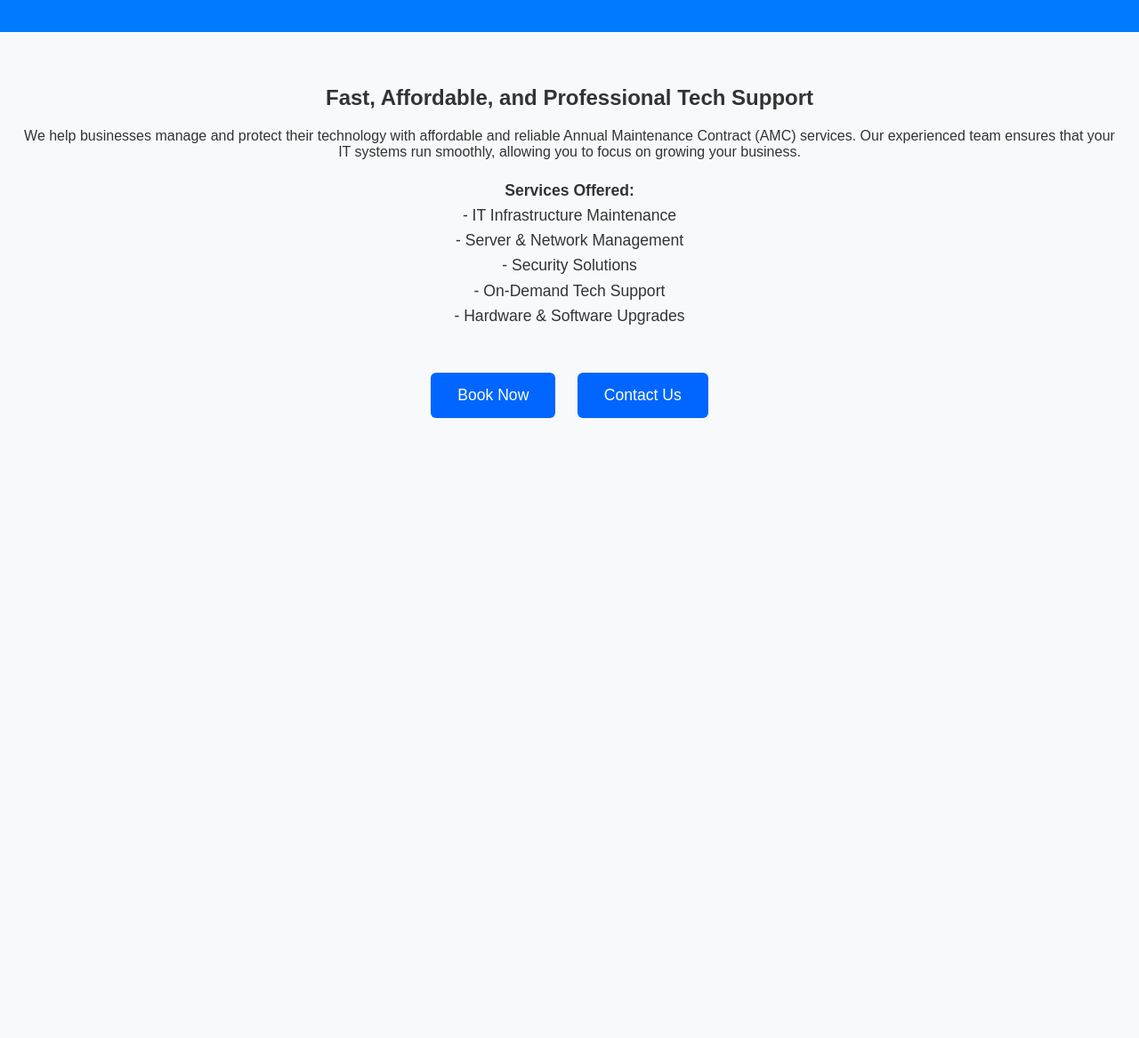
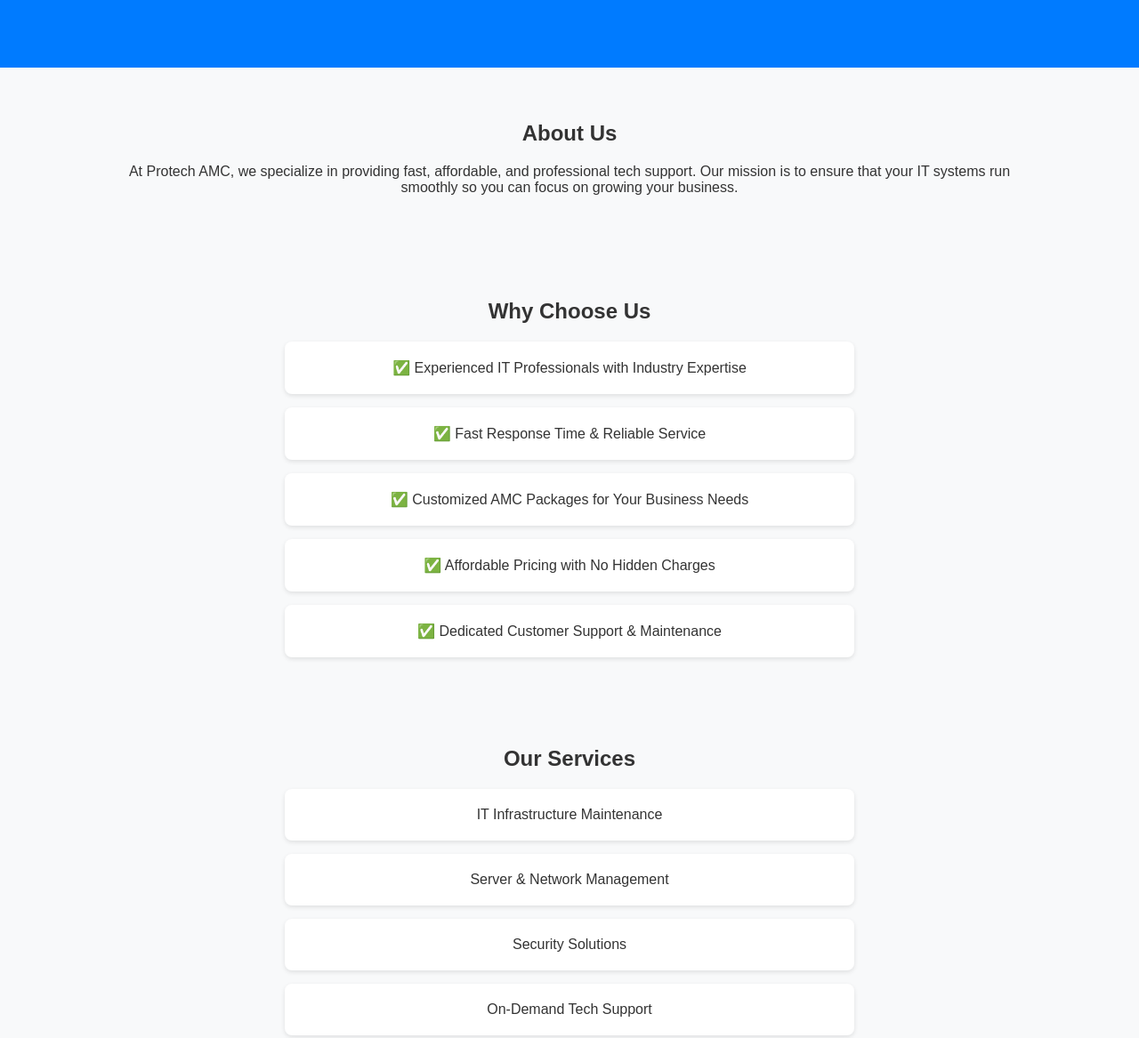
Before and after one commit to Procareamc/protechamc.github.io, a plain HTML site: page index.html in a window 1280 px wide. Shown: the part 150-1317 px from the top of the page at 89% size. Before the commit the page ends 800 px from the top, so only its background shows below. Drawn offline with Linux system fonts and the light colour scheme.

Commit message:
Update index.html

```diff
--- a/index.html
+++ b/index.html
@@ -23,6 +23,10 @@
     <meta name="twitter:description" content="Affordable IT Support & AMC Services for Businesses. Fast & Reliable Tech Maintenance by Protech AMC." />
     <meta name="twitter:image" content="https://procareamc.github.io/protechamc.github.io/og-image.png" />
 
+    <!-- Favicon -->
+    <link rel="icon" href="favicon.ico" type="image/x-icon" />
+
+    <!-- Styles -->
     <style>
         body {
             font-family: Arial, sans-serif;
@@ -34,28 +38,40 @@
         header {
             background-color: #007bff;
             color: white;
-            padding: 40px 20px;
+            padding: 60px 20px;
             text-align: center;
         }
-        h1 {
+        header h1 {
+            font-size: 3em;
             margin: 0;
-            font-size: 3em;
         }
-        p.subtitle {
+        header p {
             font-size: 1.2em;
             margin-top: 10px;
         }
-        main {
+        section {
             padding: 40px 20px;
+            max-width: 1000px;
+            margin: auto;
             text-align: center;
         }
-        .services {
-            margin-top: 20px;
-            font-size: 1.1em;
-            line-height: 1.6;
+        .services, .testimonials {
+            display: flex;
+            flex-direction: column;
+            gap: 15px;
+            align-items: center;
         }
-        .button-container {
-            margin-top: 40px;
+        .service-item {
+            background: white;
+            padding: 20px;
+            border-radius: 8px;
+            box-shadow: 0 2px 5px rgba(0,0,0,0.1);
+            max-width: 600px;
+            width: 100%;
+        }
+        .testimonial-item {
+            font-style: italic;
+            color: #555;
         }
         .button {
             background-color: #0066ff;
@@ -64,38 +80,81 @@
             text-decoration: none;
             border-radius: 6px;
             font-size: 1.1em;
-            margin: 10px;
             display: inline-block;
             transition: background-color 0.3s ease;
+            margin: 10px;
         }
         .button:hover {
             background-color: #0051cc;
         }
+        footer {
+            background-color: #222;
+            color: white;
+            text-align: center;
+            padding: 20px;
+            margin-top: 40px;
+        }
+        footer a {
+            color: #66b3ff;
+            text-decoration: none;
+        }
     </style>
 </head>
 <body>
+
     <header>
         <h1>Protech AMC</h1>
-        <p class="subtitle">Protecting Your Technology, Empowering Your Business</p>
+        <p>Protecting Your Technology, Empowering Your Business</p>
     </header>
 
-    <main>
-        <h2>Fast, Affordable, and Professional Tech Support</h2>
-        <p>We help businesses manage and protect their technology with affordable and reliable Annual Maintenance Contract (AMC) services. Our experienced team ensures that your IT systems run smoothly, allowing you to focus on growing your business.</p>
+    <section>
+        <h2>About Us</h2>
+        <p>
+            At Protech AMC, we specialize in providing fast, affordable, and professional tech support.
+            Our mission is to ensure that your IT systems run smoothly so you can focus on growing your business.
+        </p>
+    </section>
 
+    <section>
+        <h2>Why Choose Us</h2>
         <div class="services">
-            <strong>Services Offered:</strong><br>
-            - IT Infrastructure Maintenance<br>
-            - Server & Network Management<br>
-            - Security Solutions<br>
-            - On-Demand Tech Support<br>
-            - Hardware & Software Upgrades
+            <div class="service-item">✅ Experienced IT Professionals with Industry Expertise</div>
+            <div class="service-item">✅ Fast Response Time & Reliable Service</div>
+            <div class="service-item">✅ Customized AMC Packages for Your Business Needs</div>
+            <div class="service-item">✅ Affordable Pricing with No Hidden Charges</div>
+            <div class="service-item">✅ Dedicated Customer Support & Maintenance</div>
         </div>
+    </section>
 
-        <div class="button-container">
-            <a href="https://docs.google.com/forms/d/e/1FAIpQLSf9-njCALNRO0PCgUwht4nw3qSPZ5xGD6KuRvtywtjKWAOzVA/viewform?usp=sf_link" class="button" target="_blank">Book Now</a>
-            <a href="mailto:avinashkr.connect@gmail.com" class="button">Contact Us</a>
+    <section>
+        <h2>Our Services</h2>
+        <div class="services">
+            <div class="service-item">IT Infrastructure Maintenance</div>
+            <div class="service-item">Server & Network Management</div>
+            <div class="service-item">Security Solutions</div>
+            <div class="service-item">On-Demand Tech Support</div>
+            <div class="service-item">Hardware & Software Upgrades</div>
         </div>
-    </main>
+    </section>
+
+    <section>
+        <h2>Testimonials</h2>
+        <div class="testimonials">
+            <div class="testimonial-item">"Protech AMC helped us secure and optimize our IT infrastructure. Highly recommended!"</div>
+            <div class="testimonial-item">"Excellent support and fast service. We rely on them for all our tech needs."</div>
+        </div>
+    </section>
+
+    <section>
+        <h2>Contact Us</h2>
+        <p>For inquiries or to request a service, click below:</p>
+        <a href="https://docs.google.com/forms/d/e/1FAIpQLSf9-njCALNRO0PCgUwht4nw3qSPZ5xGD6KuRvtywtjKWAOzVA/viewform" class="button" target="_blank">Book Now</a>
+        <a href="mailto:avinashkr.connect@gmail.com" class="button">Email Us</a>
+    </section>
+
+    <footer>
+        &copy; 2025 Protech AMC | Contact: <a href="mailto:avinashkr.connect@gmail.com">avinashkr.connect@gmail.com</a>
+    </footer>
+
 </body>
 </html>
```
